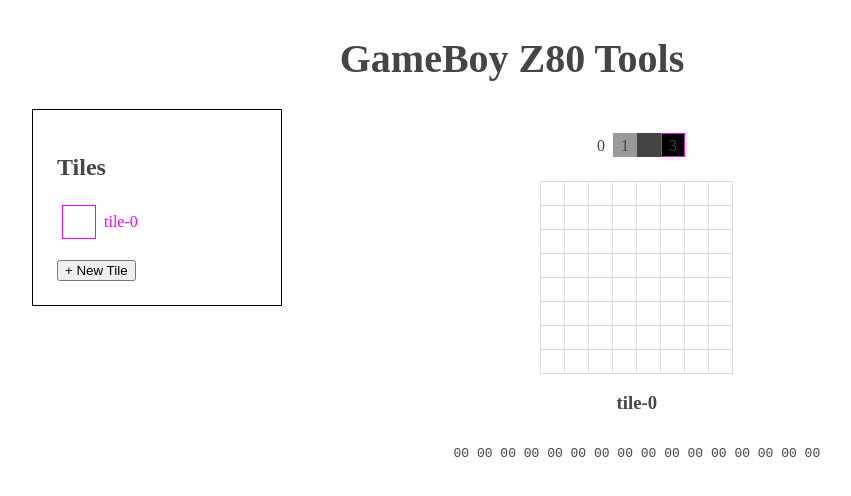
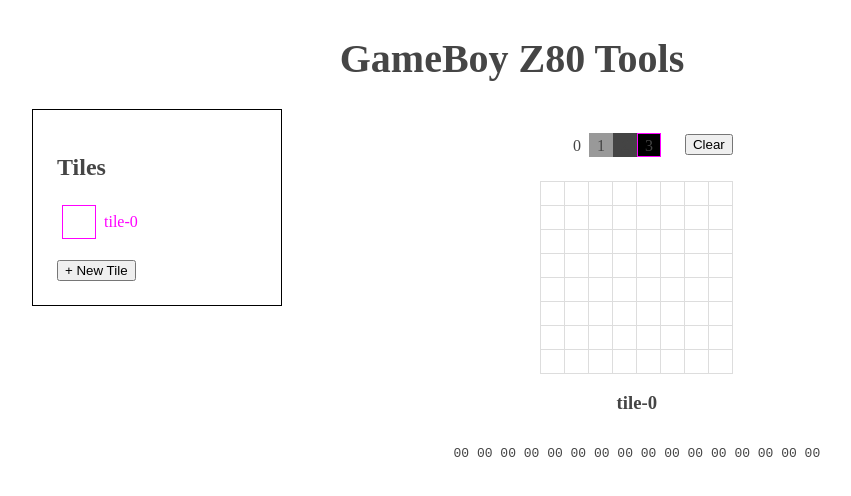
Before and after one commit to doeg/gbz80-tools, a React app: page / in a window 1280 px wide. Shown: the top 496 px of the page, without its empty margins (128-979 px from the left). Built offline with nearby package versions, Linux system fonts and the light colour scheme; a web font is replaced by a local one.

Commit message:
:crocodile: Add button to clear tile

```diff
--- a/src/actions.js
+++ b/src/actions.js
@@ -5,6 +5,7 @@
   ActiveTileSetAction,
   Color,
   Tile,
+  TileClearedAction,
   TileCreatedAction,
   TileUpdatedAction,
 } from './types'
@@ -21,6 +22,11 @@
   type: 'ACTIVE_TILE_SET',
 })
 
+export const clearTile = (name: string): TileClearedAction => ({
+  payload: { name },
+  type: 'TILE_CLEARED',
+})
+
 export const createTile = (tile: Tile): TileCreatedAction => ({
   payload: { tile },
   type: 'TILE_CREATED',
--- a/src/components/App.js
+++ b/src/components/App.js
@@ -1,12 +1,29 @@
 // @flow
 import * as React from 'react'
+import { connect } from 'react-redux'
 
 import style from './app.css'
 import Canvas from './Canvas'
 import SelectPalette from './SelectPalette'
 import TilePanel from './TilePanel'
+import { clearTile } from '../actions'
+import { getActiveTile } from '../selectors'
+import type { AppState } from '../types'
 
-const App = () =>
+type MappedProps = {
+  activeTileName: string,
+}
+
+type DispatchProps = {
+  clearTile: string => any,
+}
+
+type Props = DispatchProps & MappedProps
+
+const App = (props: Props) => {
+  const onClear = () => props.clearTile(props.activeTileName)
+
+  return (
     <div className={style.app}>
       <header className={style.header}>
         <h1>GameBoy Z80 Tools</h1>
@@ -16,10 +33,27 @@
         <TilePanel />
 
         <div className={style.canvas}>
+          <div className={style.controls}>
             <SelectPalette />
+            <div>
+              <button onClick={onClear} type="button">
+                Clear
+              </button>
+            </div>
+          </div>
           <Canvas height={8} width={8} />
         </div>
       </div>
     </div>
+  )
+}
 
-export default App
+const mapState = (state: AppState) => ({
+  activeTileName: (getActiveTile(state) || {}).name,
+})
+
+const mapDispatch = {
+  clearTile,
+}
+
+export default connect(mapState, mapDispatch)(App)
--- a/src/components/app.css
+++ b/src/components/app.css
@@ -44,3 +44,9 @@
   flex-direction: column;
   justify-content: center;
 }
+
+.controls {
+  align-items: center;
+  display: flex;
+  justify-content: space-between;
+}
--- a/src/reducers.js
+++ b/src/reducers.js
@@ -6,6 +6,7 @@
   ActiveColorSetAction,
   ActiveTileSetAction,
   AppState,
+  TileClearedAction,
   TileCreatedAction,
   TileUpdatedAction,
 } from './types'
@@ -32,6 +33,8 @@
       return setActiveColor(state, action)
     case 'ACTIVE_TILE_SET':
       return setActiveTile(state, action)
+    case 'TILE_CLEARED':
+      return clearTile(state, action)
     case 'TILE_CREATED':
       return createTile(state, action)
     case 'TILE_UPDATED':
@@ -40,6 +43,21 @@
       return state
   }
 }
+
+const clearTile = (
+  state: AppState,
+  { payload: { name } }: TileClearedAction
+): AppState =>
+  // FIXME this is janky
+  updateTile(state, {
+    payload: {
+      tile: {
+        name,
+        grid: makeEmptyGrid({ height: 8, width: 8 }),
+      },
+    },
+    type: 'TILE_UPDATED',
+  })
 
 const createTile = (
   state: AppState,
```
Also changed, not shown: src/types.js (+7 -0 lines). Lines whose indentation alone changed are shown as unchanged.
